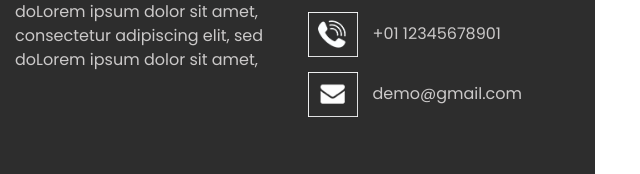
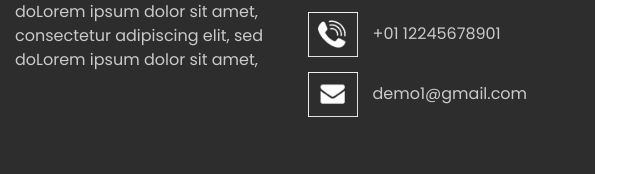
Before and after one commit to Ameeka44/amexi-web, a plain HTML site: page index.html in a window 1280 px wide. Shown: the part 6499-6673 px from the top of the page, 640-1280 px from the left. Drawn offline with nearby package versions, Linux system fonts and the light colour scheme.

Commit message:
dev commit

```diff
--- a/index.html
+++ b/index.html
@@ -641,11 +641,11 @@
               </a>
               <a href="">
                 <img src="images/call.png" alt="">
-                <span>+01 12345678901</span>
+                <span>+01 12245678901</span>
               </a>
               <a href="">
                 <img src="images/mail.png" alt="">
-                <span> demo@gmail.com</span>
+                <span> demo1@gmail.com</span>
               </a>
             </div>
           </div>
```
